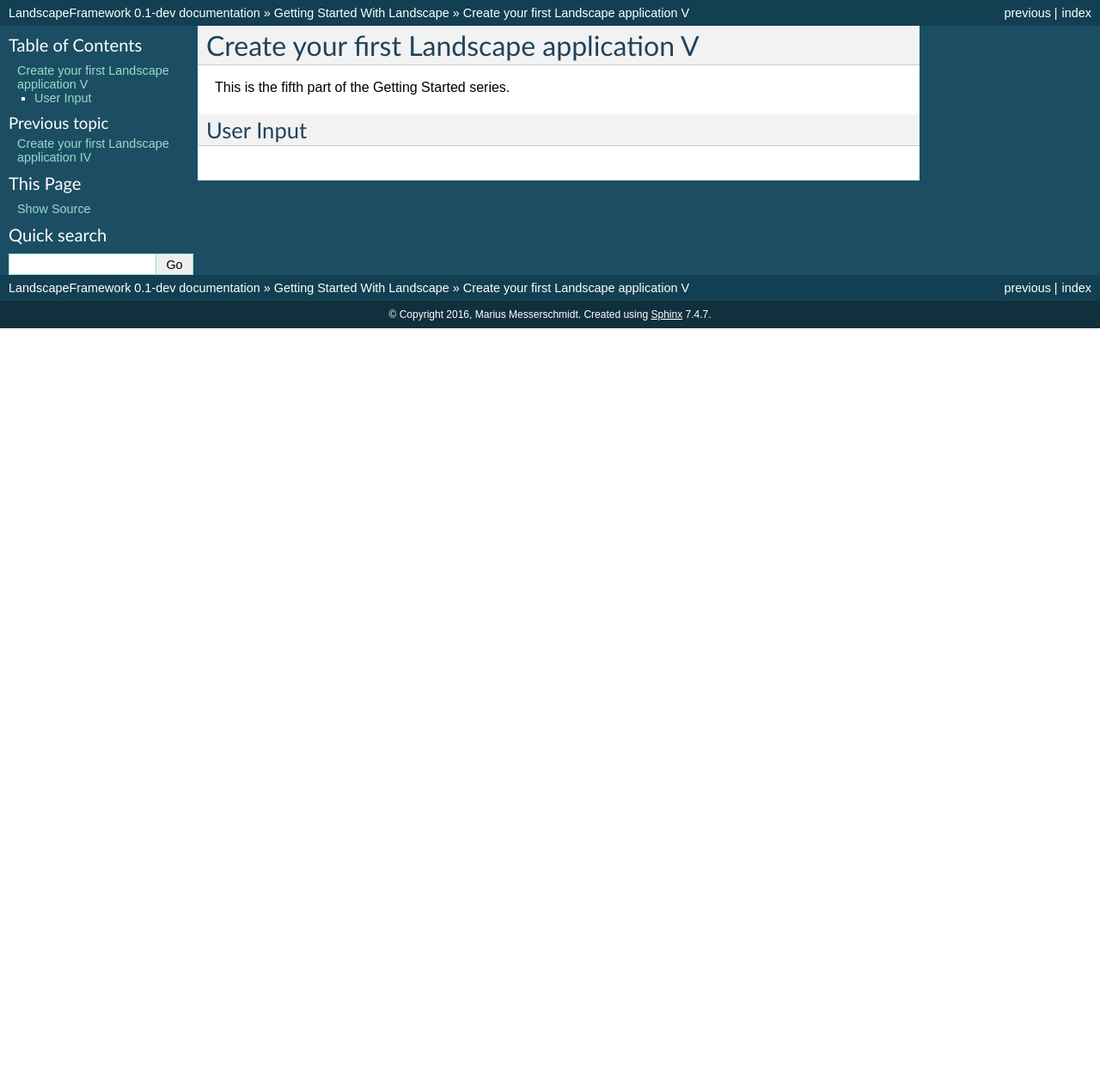
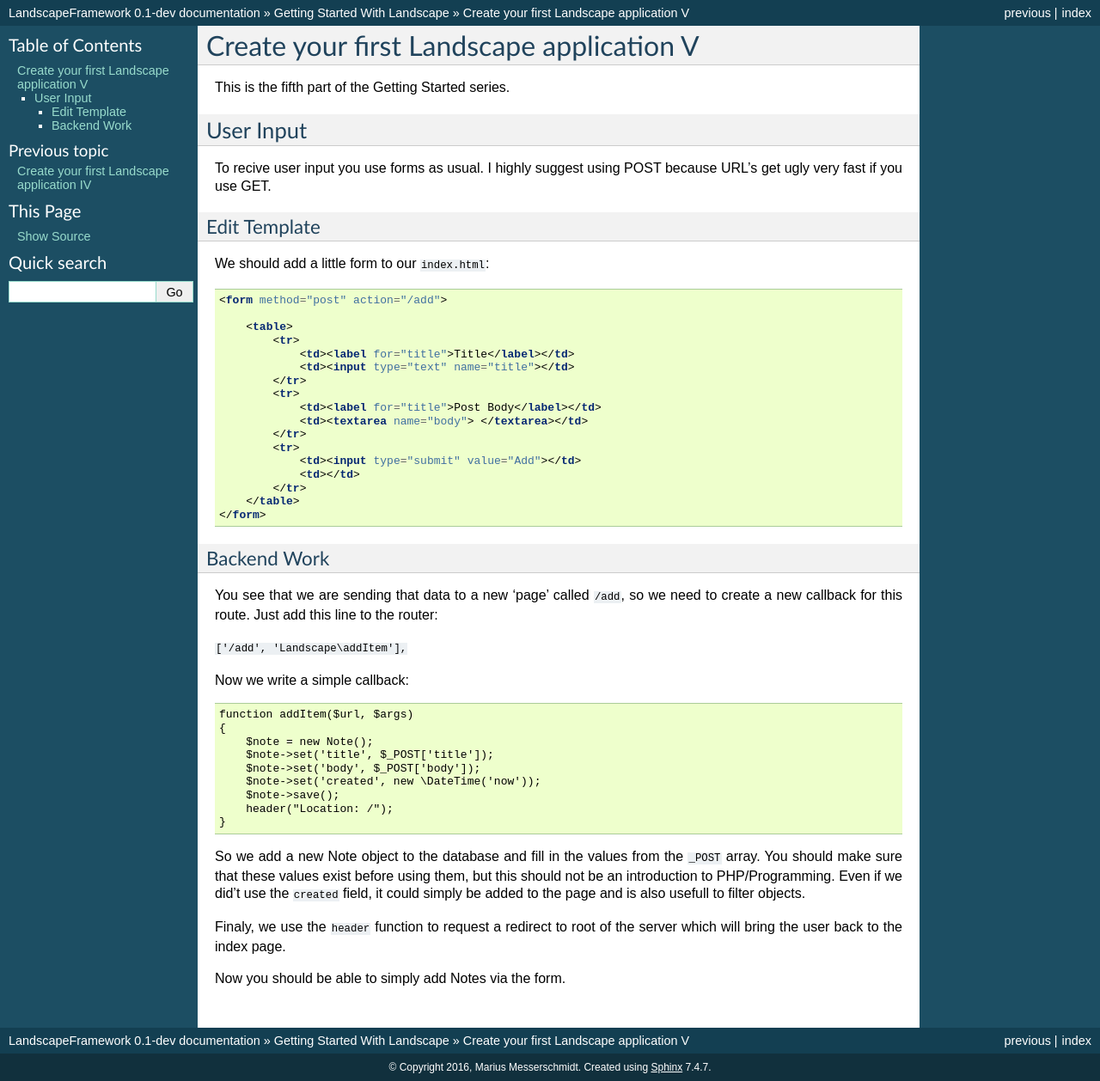
Before and after one commit to LandscapeFramework/LandscapePHP, a Sphinx documentation site: the page built from source/tut/05.rst, in a window 1280 px wide. Shown: the whole page at 86% size. Built offline with Sphinx 7.4.7, drawn with Linux system fonts in a browser that asks for light colours; before the commit the page ends 900 px from its top, so only the background shows below that.

Commit message:
Added tut 05
Signed-off-by: Marius Messerschmidt <marius.messerschmidt@googlemail.com>

```diff
--- a/source/tut/05.rst
+++ b/source/tut/05.rst
@@ -5,3 +5,64 @@ This is the fifth part of the Getting Started series.
 
 User Input
 -----------
+
+To recive user input you use forms as usual. I highly suggest using POST because
+URL's get ugly very fast if you use GET.
+
+Edit Template
+~~~~~~~~~~~~~~~
+
+We should add a little form to our ``index.html``:
+
+.. code-block:: HTML
+
+    <form method="post" action="/add">
+
+        <table>
+            <tr>
+                <td><label for="title">Title</label></td>
+                <td><input type="text" name="title"></td>
+            </tr>
+            <tr>
+                <td><label for="title">Post Body</label></td>
+                <td><textarea name="body"> </textarea></td>
+            </tr>
+            <tr>
+                <td><input type="submit" value="Add"></td>
+                <td></td>
+            </tr>
+        </table>
+    </form>
+
+Backend Work
+~~~~~~~~~~~~
+
+You see that we are sending that data to a new 'page' called ``/add``, so we need
+to create a new callback for this route. Just add this line to the router:
+
+``['/add', 'Landscape\addItem'],``
+
+Now we write a simple callback:
+
+.. code-block:: PHP
+
+    function addItem($url, $args)
+    {
+        $note = new Note();
+        $note->set('title', $_POST['title']);
+        $note->set('body', $_POST['body']);
+        $note->set('created', new \DateTime('now'));
+        $note->save();
+        header("Location: /");
+    }
+
+So we add a new Note object to the database and fill in the values from the ``_POST``
+array. You should make sure that these values exist before using them, but this
+should not be an introduction to PHP/Programming.
+Even if we did't use the ``created`` field, it could simply be added to the page
+and is also usefull to filter objects.
+
+Finaly, we use the ``header`` function to request a redirect to root of the server
+which will bring the user back to the index page.
+
+Now you should be able to simply add Notes via the form.
```
